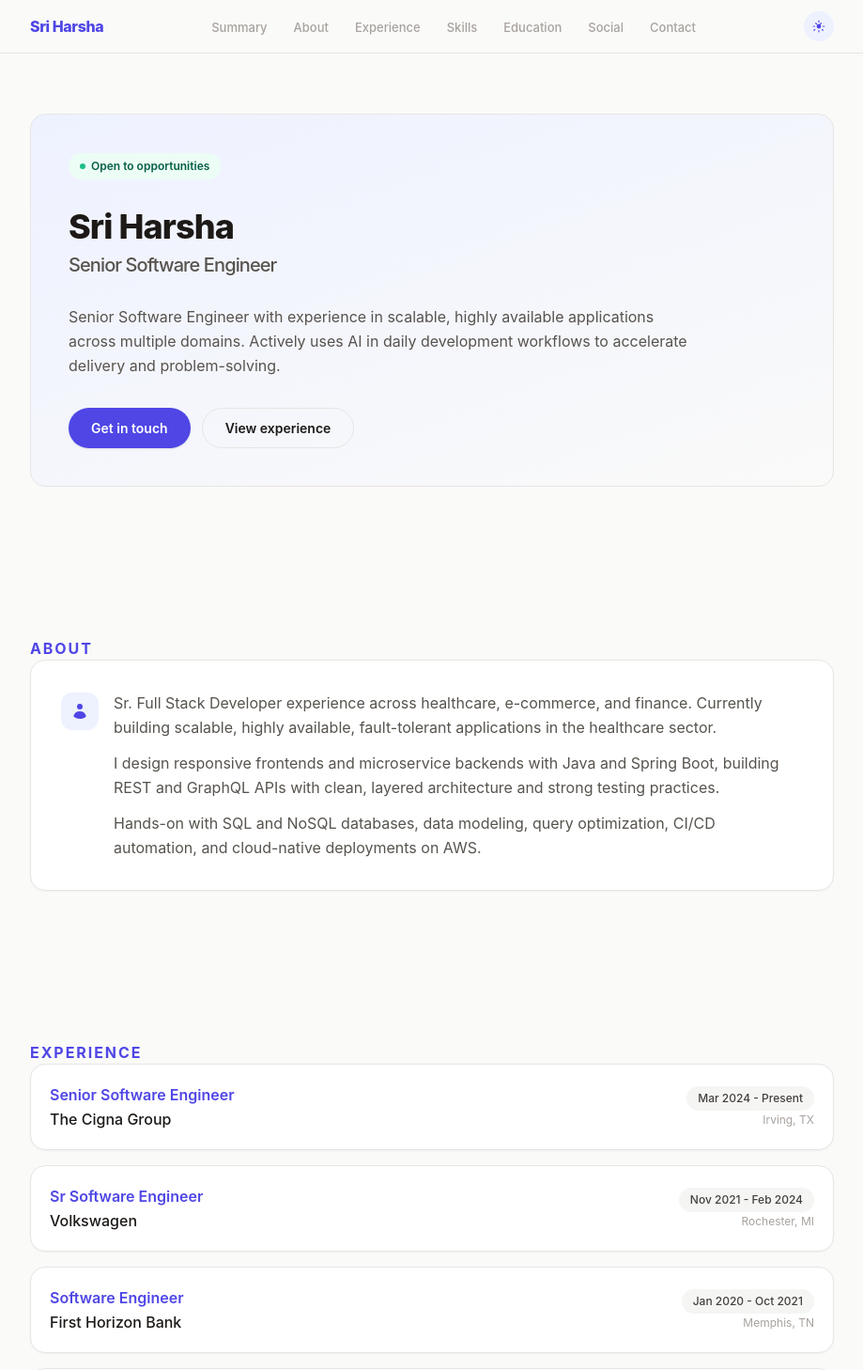
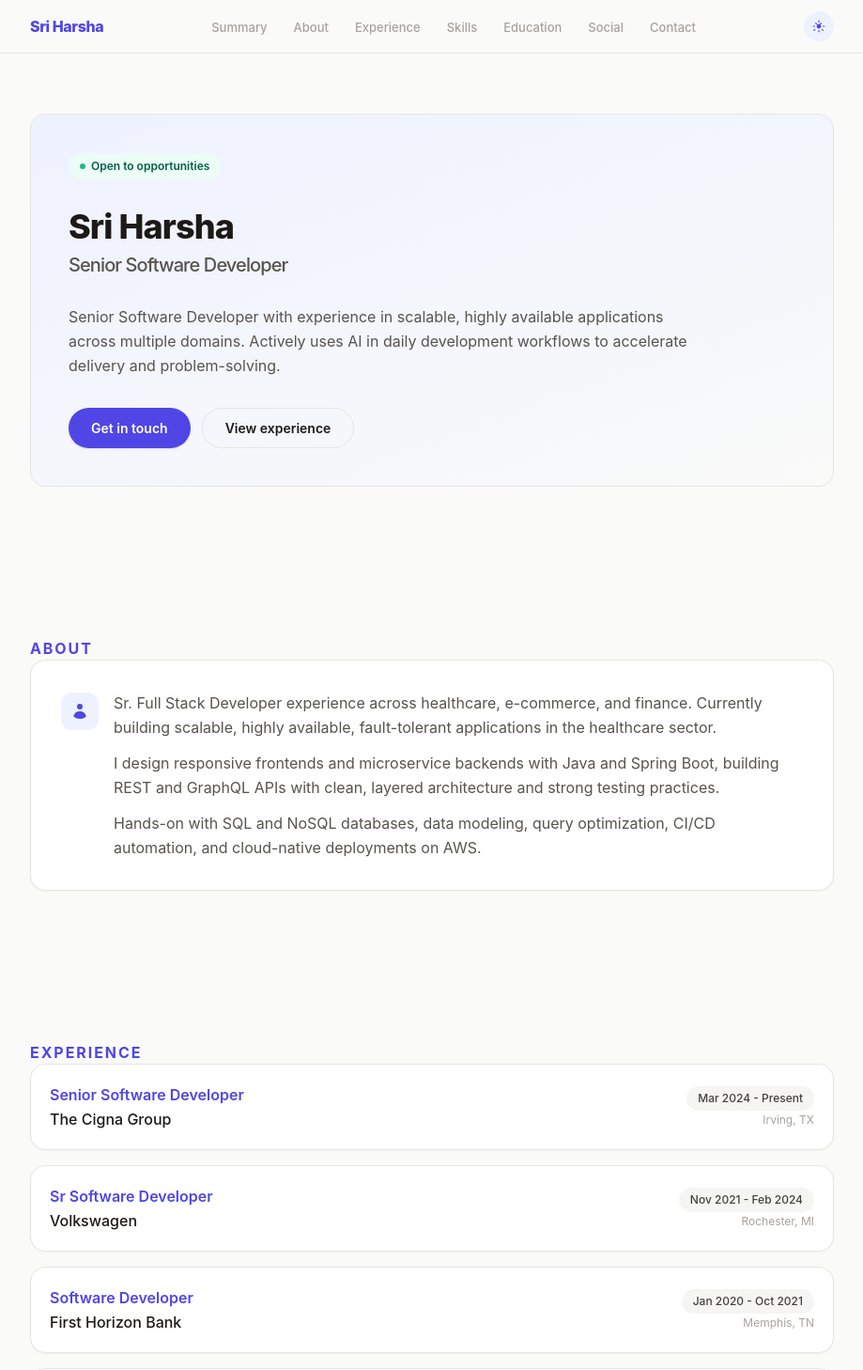
Before and after one commit to SriHarsha-AWSDeveloper/SriHarsha-AWSDeveloper, a React (Vite) app: page / in a window 1280 px wide. Shown: the top 1458 px of the page at 94% size, without its empty margins (180-1099 px from the left). Built offline with nearby package versions, Linux system fonts and the light colour scheme.

Commit message:
changed the role name

```diff
--- a/src/components/Experience.jsx
+++ b/src/components/Experience.jsx
@@ -1,10 +1,10 @@
 import React from 'react'
 
 const roles = [
-  { company: 'The Cigna Group', title: 'Senior Software Engineer', period: 'Mar 2024 - Present', location: 'Irving, TX' },
-  { company: 'Volkswagen', title: 'Sr Software Engineer', period: 'Nov 2021 - Feb 2024', location: 'Rochester, MI' },
-  { company: 'First Horizon Bank', title: 'Software Engineer', period: 'Jan 2020 - Oct 2021', location: 'Memphis, TN' },
-  { company: 'HashTag Technologies', title: 'Junior Software Engineer', period: 'Jul 2018 - Dec 2019', location: 'Coimbatore, IN' },
+  { company: 'The Cigna Group', title: 'Senior Software Developer', period: 'Mar 2024 - Present', location: 'Irving, TX' },
+  { company: 'Volkswagen', title: 'Sr Software Developer', period: 'Nov 2021 - Feb 2024', location: 'Rochester, MI' },
+  { company: 'First Horizon Bank', title: 'Software Developer', period: 'Jan 2020 - Oct 2021', location: 'Memphis, TN' },
+  { company: 'HashTag Technologies', title: 'Junior Software Developer', period: 'Jul 2018 - Dec 2019', location: 'Coimbatore, IN' },
 ]
 
 export default function Experience() {
--- a/src/components/Summary.jsx
+++ b/src/components/Summary.jsx
@@ -19,12 +19,12 @@ export default function Summary() {
       <h1 className="text-3xl sm:text-4xl font-extrabold tracking-tight leading-tight">
         Sri Harsha
         <span className="block text-lg sm:text-xl font-medium mt-1" style={{ color: 'var(--text-2)' }}>
-          Senior Software Engineer
+          Senior Software Developer
         </span>
       </h1>
 
       <p className="max-w-2xl leading-relaxed" style={{ color: 'var(--text-2)' }}>
-       Senior Software Engineer with experience in scalable, highly available applications across multiple domains. Actively uses AI in daily development workflows to accelerate delivery and problem-solving.
+       Senior Software Developer with experience in scalable, highly available applications across multiple domains. Actively uses AI in daily development workflows to accelerate delivery and problem-solving.
       </p>
 
       {/* <div className="flex flex-wrap gap-2">
```
